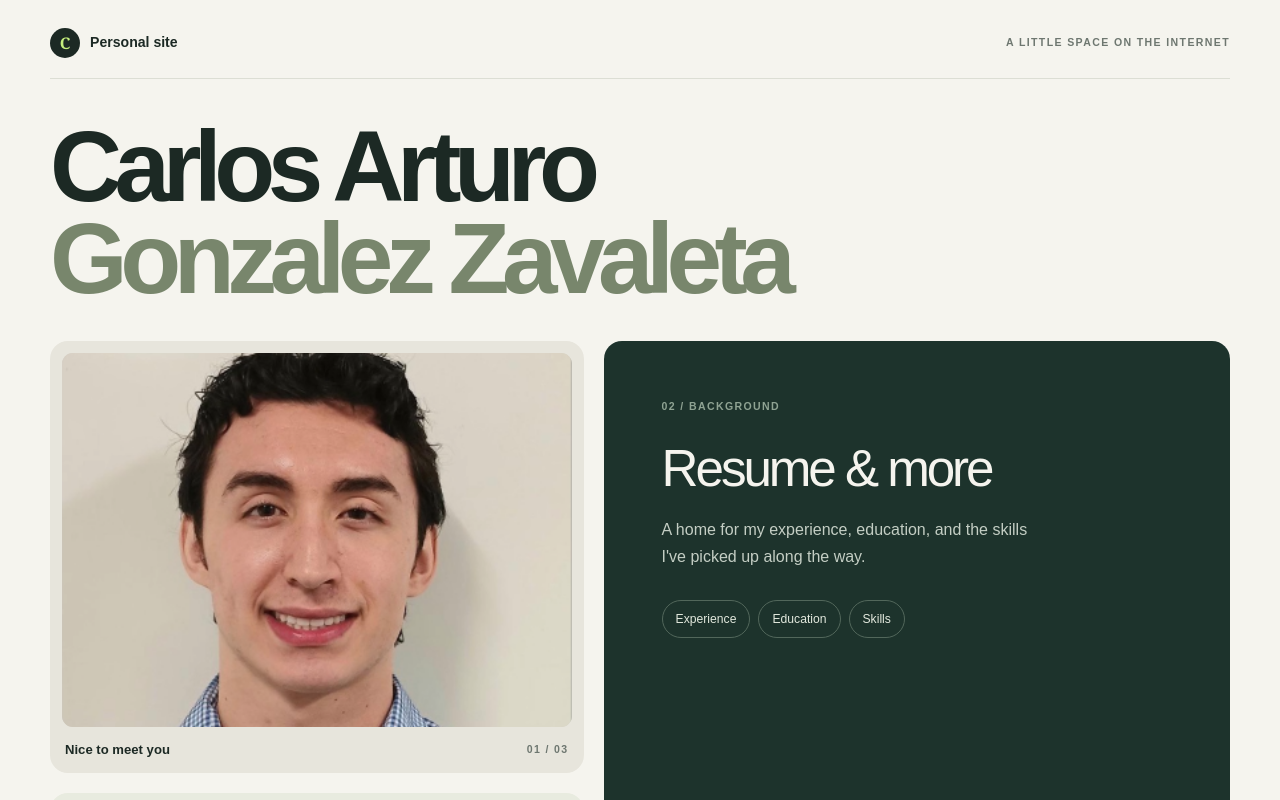
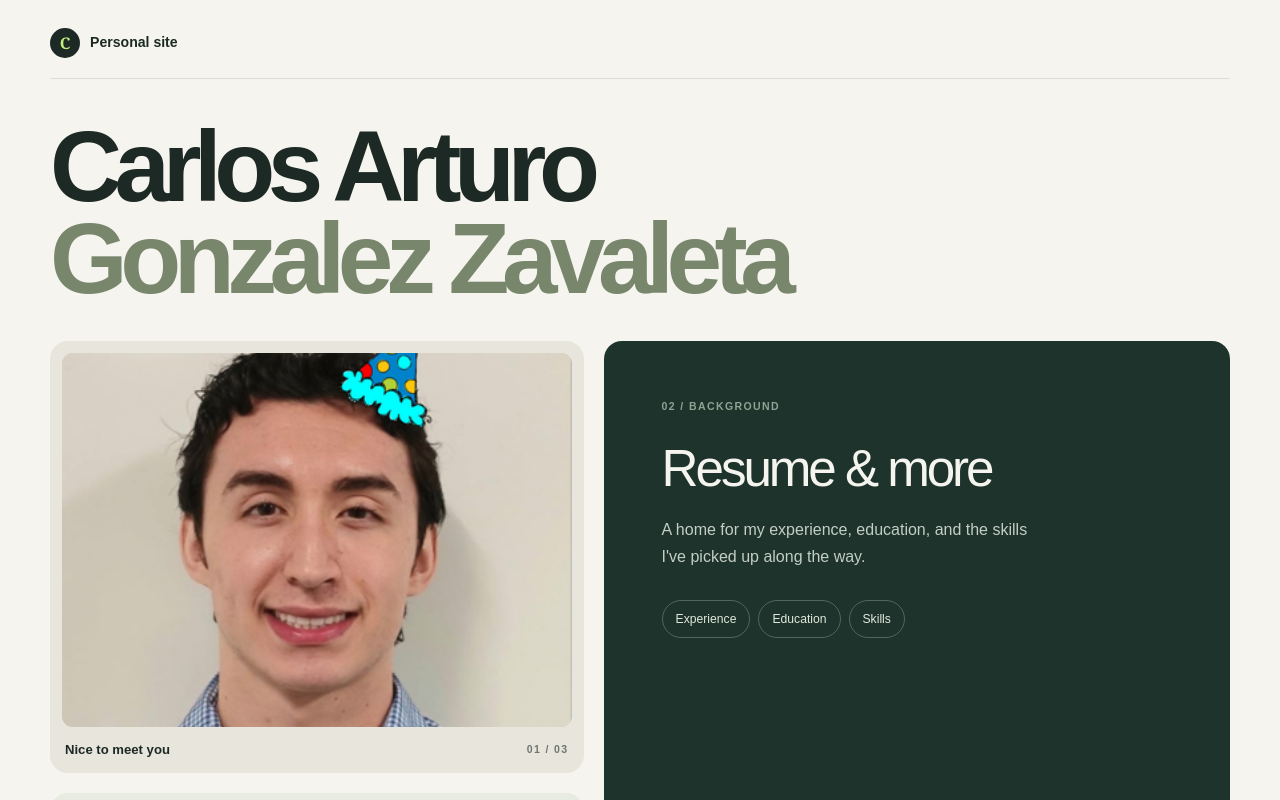
Before and after one commit to solrac031504/personal-website, a Next.js app in the folder personal-website/: page / in a window 1280 px wide. Shown: the top 800 px of the page. Built offline with nearby package versions, Linux system fonts and the light colour scheme.

Commit message:
Swithing image on date

```diff
--- a/personal-website/src/app/page.tsx
+++ b/personal-website/src/app/page.tsx
@@ -1,6 +1,20 @@
 import Image from "next/image";
+import { useEffect, useState } from "react";
 
 export default function Home() {
+  const birthday = stripTime(new Date(process.env.NEXT_PUBLIC_BIRTHDAY!));
+  const today = stripTime(new Date());
+
+  const [isBirthday, setIsBirthday] = useState<boolean>(false);
+
+  function stripTime(date: Date):  number {
+    return new Date(date.getFullYear(), date.getMonth(), date.getDate()).getTime();
+  }
+
+  useEffect(() => {
+    setIsBirthday(birthday === today);
+  }, [birthday, today])
+
   return (
     <main className="site-shell" id="home">
       <header className="site-header">
@@ -10,7 +24,6 @@ export default function Home() {
           </span>
           <span>Personal site</span>
         </a>
-        <p className="header-note">A LITTLE SPACE ON THE INTERNET</p>
       </header>
 
       <h1 className="page-title">
@@ -21,6 +34,8 @@ export default function Home() {
       <div className="content-grid">
         <section className="portrait-card" aria-label="Portrait">
           <div className="portrait-frame">
+            {isBirthday
+              ? (
                   <Image
                     src="/headshot.png"
                     alt="Portrait of Carlos Arturo Gonzalez Zavaleta"
@@ -29,6 +44,17 @@ export default function Home() {
                     priority
                     className="portrait-image"
                   />
+                )
+              : (
+                  <Image
+                    src="/bday_headshot.png"
+                    alt="Birthday special portrait of Carlos Arturo Gonzalez Zavaleta"
+                    width={384}
+                    height={389}
+                    priority
+                    className="portrait-image"
+                  />
+                )}
           </div>
           <div className="portrait-caption">
             <span>Nice to meet you</span>
```
Lines whose indentation alone changed are shown as unchanged.
